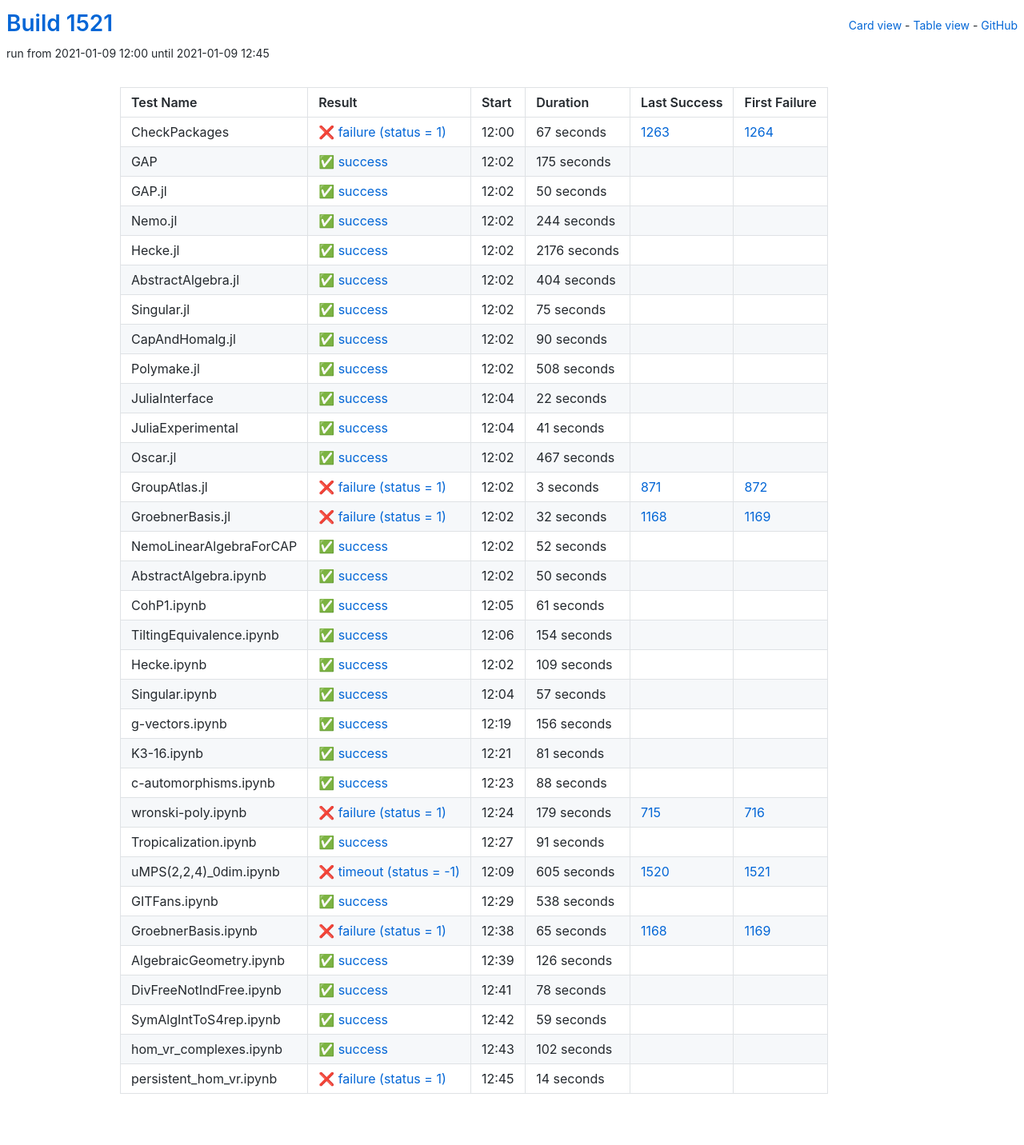
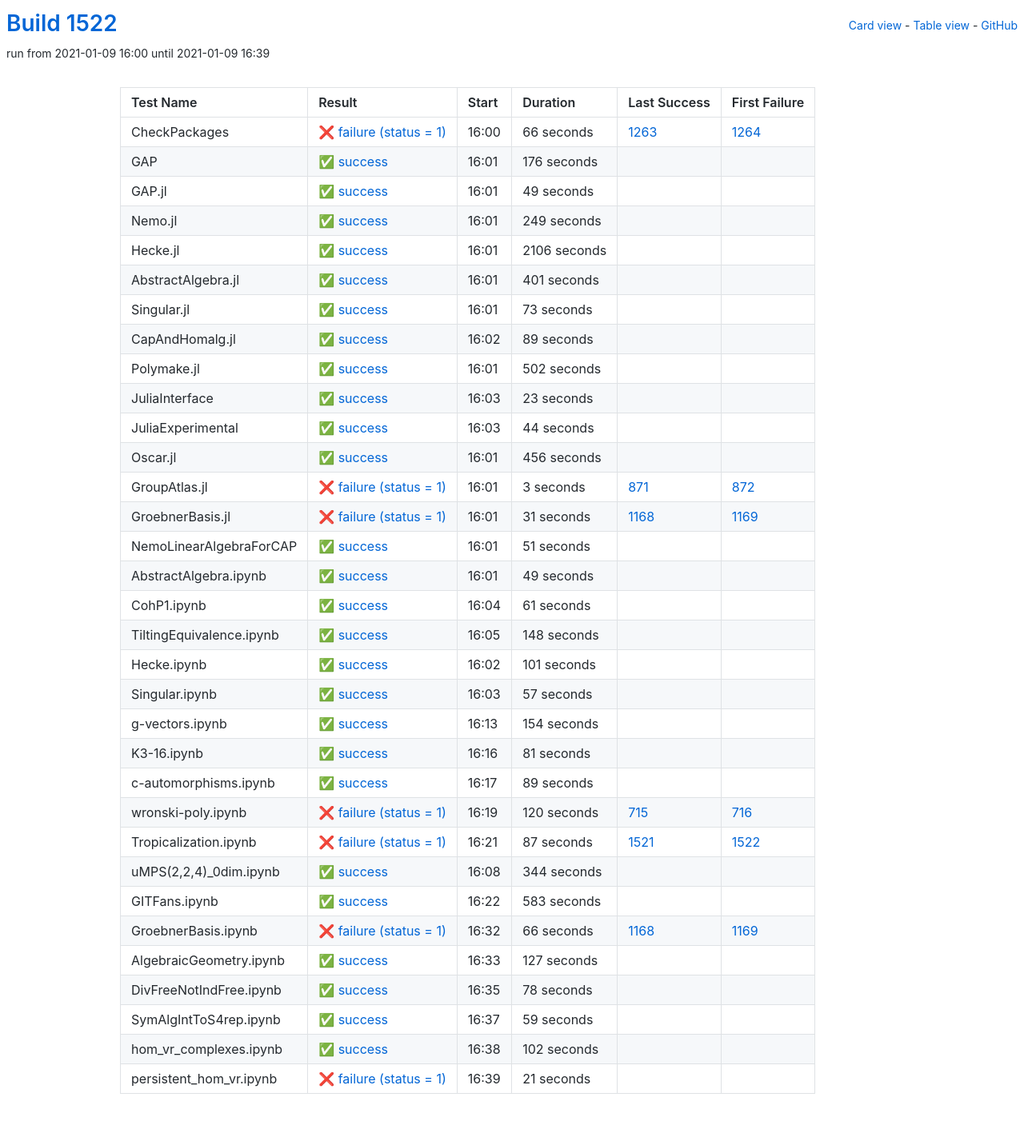
Before and after one commit to oscar-system/oscar-ci-status-stable, a Jekyll site: the page built from table.html, in a window 1280 px wide. Shown: the whole page at 80% size. Built offline with Jekyll 4.4.1, drawn with Linux system fonts in a browser that asks for light colours.

Commit message:
Build #1522

```diff
--- a/_data/ci.yml
+++ b/_data/ci.yml
@@ -1,6 +1,6 @@
 ---
-build: 1521
-build_url: https://oscarci.mathematik.uni-kl.de/job/oscar-stable/1521/
+build: 1522
+build_url: https://oscarci.mathematik.uni-kl.de/job/oscar-stable/1522/
 job: oscar-stable
 organization: oscar-system
 repo: oscar-ci-status-stable
@@ -8,152 +8,152 @@ repourl: https://github.com/oscar-system/oscar-ci-status-stable
 tests:
 - name: CheckPackages
   id: checkpackages
-  log: https://oscarci.mathematik.uni-kl.de/job/oscar-stable/1521/artifact/logs/build-1521/CheckPackages.log
-  start: 2021-01-09 12:00
+  log: https://oscarci.mathematik.uni-kl.de/job/oscar-stable/1522/artifact/logs/build-1522/CheckPackages.log
+  start: 2021-01-09 16:00
   success: false
   exitcode: 1
   status: failure
-  duration: 67
+  duration: 66
   last_success: 1263
   last_success_url: https://oscarci.mathematik.uni-kl.de/job/oscar-stable/1263/
   first_failure: 1264
   first_failure_url: https://oscarci.mathematik.uni-kl.de/job/oscar-stable/1264/
 - name: GAP
   id: gap
-  log: https://oscarci.mathematik.uni-kl.de/job/oscar-stable/1521/artifact/logs/build-1521/GAP.log
-  start: 2021-01-09 12:02
+  log: https://oscarci.mathematik.uni-kl.de/job/oscar-stable/1522/artifact/logs/build-1522/GAP.log
+  start: 2021-01-09 16:01
   success: true
   exitcode: 0
   status: success
-  duration: 175
+  duration: 176
   last_success: false
   last_success_url:
   first_failure: false
   first_failure_url:
 - name: GAP.jl
   id: gap-jl
-  log: https://oscarci.mathematik.uni-kl.de/job/oscar-stable/1521/artifact/logs/build-1521/GAP.jl.log
-  start: 2021-01-09 12:02
+  log: https://oscarci.mathematik.uni-kl.de/job/oscar-stable/1522/artifact/logs/build-1522/GAP.jl.log
+  start: 2021-01-09 16:01
   success: true
   exitcode: 0
   status: success
-  duration: 50
+  duration: 49
   last_success: false
   last_success_url:
   first_failure: false
   first_failure_url:
 - name: Nemo.jl
   id: nemo-jl
-  log: https://oscarci.mathematik.uni-kl.de/job/oscar-stable/1521/artifact/logs/build-1521/Nemo.jl.log
-  start: 2021-01-09 12:02
+  log: https://oscarci.mathematik.uni-kl.de/job/oscar-stable/1522/artifact/logs/build-1522/Nemo.jl.log
+  start: 2021-01-09 16:01
   success: true
   exitcode: 0
   status: success
-  duration: 244
+  duration: 249
   last_success: false
   last_success_url:
   first_failure: false
   first_failure_url:
 - name: Hecke.jl
   id: hecke-jl
-  log: https://oscarci.mathematik.uni-kl.de/job/oscar-stable/1521/artifact/logs/build-1521/Hecke.jl.log
-  start: 2021-01-09 12:02
+  log: https://oscarci.mathematik.uni-kl.de/job/oscar-stable/1522/artifact/logs/build-1522/Hecke.jl.log
+  start: 2021-01-09 16:01
   success: true
   exitcode: 0
   status: success
-  duration: 2176
+  duration: 2106
   last_success: false
   last_success_url:
   first_failure: false
   first_failure_url:
 - name: AbstractAlgebra.jl
   id: abstractalgebra-jl
-  log: https://oscarci.mathematik.uni-kl.de/job/oscar-stable/1521/artifact/logs/build-1521/AbstractAlgebra.jl.log
-  start: 2021-01-09 12:02
+  log: https://oscarci.mathematik.uni-kl.de/job/oscar-stable/1522/artifact/logs/build-1522/AbstractAlgebra.jl.log
+  start: 2021-01-09 16:01
   success: true
   exitcode: 0
   status: success
-  duration: 404
+  duration: 401
   last_success: false
   last_success_url:
   first_failure: false
   first_failure_url:
 - name: Singular.jl
   id: singular-jl
-  log: https://oscarci.mathematik.uni-kl.de/job/oscar-stable/1521/artifact/logs/build-1521/Singular.jl.log
-  start: 2021-01-09 12:02
+  log: https://oscarci.mathematik.uni-kl.de/job/oscar-stable/1522/artifact/logs/build-1522/Singular.jl.log
+  start: 2021-01-09 16:01
   success: true
   exitcode: 0
   status: success
-  duration: 75
+  duration: 73
   last_success: false
   last_success_url:
   first_failure: false
   first_failure_url:
 - name: CapAndHomalg.jl
   id: capandhomalg-jl
-  log: https://oscarci.mathematik.uni-kl.de/job/oscar-stable/1521/artifact/logs/build-1521/CapAndHomalg.jl.log
-  start: 2021-01-09 12:02
+  log: https://oscarci.mathematik.uni-kl.de/job/oscar-stable/1522/artifact/logs/build-1522/CapAndHomalg.jl.log
+  start: 2021-01-09 16:02
   success: true
   exitcode: 0
   status: success
-  duration: 90
+  duration: 89
   last_success: false
   last_success_url:
   first_failure: false
   first_failure_url:
 - name: Polymake.jl
   id: polymake-jl
-  log: https://oscarci.mathematik.uni-kl.de/job/oscar-stable/1521/artifact/logs/build-1521/Polymake.jl.log
-  start: 2021-01-09 12:02
+  log: https://oscarci.mathematik.uni-kl.de/job/oscar-stable/1522/artifact/logs/build-1522/Polymake.jl.log
+  start: 2021-01-09 16:01
   success: true
   exitcode: 0
   status: success
-  duration: 508
+  duration: 502
   last_success: false
   last_success_url:
   first_failure: false
   first_failure_url:
 - name: JuliaInterface
   id: juliainterface
-  log: https://oscarci.mathematik.uni-kl.de/job/oscar-stable/1521/artifact/logs/build-1521/JuliaInterface.log
-  start: 2021-01-09 12:04
+  log: https://oscarci.mathematik.uni-kl.de/job/oscar-stable/1522/artifact/logs/build-1522/JuliaInterface.log
+  start: 2021-01-09 16:03
   success: true
   exitcode: 0
   status: success
-  duration: 22
+  duration: 23
   last_success: false
   last_success_url:
   first_failure: false
   first_failure_url:
 - name: JuliaExperimental
   id: juliaexperimental
-  log: https://oscarci.mathematik.uni-kl.de/job/oscar-stable/1521/artifact/logs/build-1521/JuliaExperimental.log
-  start: 2021-01-09 12:04
+  log: https://oscarci.mathematik.uni-kl.de/job/oscar-stable/1522/artifact/logs/build-1522/JuliaExperimental.log
+  start: 2021-01-09 16:03
   success: true
   exitcode: 0
   status: success
-  duration: 41
+  duration: 44
   last_success: false
   last_success_url:
   first_failure: false
   first_failure_url:
 - name: Oscar.jl
   id: oscar-jl
-  log: https://oscarci.mathematik.uni-kl.de/job/oscar-stable/1521/artifact/logs/build-1521/Oscar.jl.log
-  start: 2021-01-09 12:02
+  log: https://oscarci.mathematik.uni-kl.de/job/oscar-stable/1522/artifact/logs/build-1522/Oscar.jl.log
+  start: 2021-01-09 16:01
   success: true
   exitcode: 0
   status: success
-  duration: 467
+  duration: 456
   last_success: false
   last_success_url:
   first_failure: false
   first_failure_url:
 - name: GroupAtlas.jl
   id: groupatlas-jl
-  log: https://oscarci.mathematik.uni-kl.de/job/oscar-stable/1521/artifact/logs/build-1521/GroupAtlas.jl.log
-  start: 2021-01-09 12:02
+  log: https://oscarci.mathematik.uni-kl.de/job/oscar-stable/1522/artifact/logs/build-1522/GroupAtlas.jl.log
+  start: 2021-01-09 16:01
   success: false
   exitcode: 1
   status: failure
@@ -164,44 +164,44 @@ tests:
   first_failure_url: https://oscarci.mathematik.uni-kl.de/job/oscar-stable/872/
 - name: GroebnerBasis.jl
   id: groebnerbasis-jl
-  log: https://oscarci.mathematik.uni-kl.de/job/oscar-stable/1521/artifact/logs/build-1521/GroebnerBasis.jl.log
-  start: 2021-01-09 12:02
+  log: https://oscarci.mathematik.uni-kl.de/job/oscar-stable/1522/artifact/logs/build-1522/GroebnerBasis.jl.log
+  start: 2021-01-09 16:01
   success: false
   exitcode: 1
   status: failure
-  duration: 32
+  duration: 31
   last_success: 1168
   last_success_url: https://oscarci.mathematik.uni-kl.de/job/oscar-stable/1168/
   first_failure: 1169
   first_failure_url: https://oscarci.mathematik.uni-kl.de/job/oscar-stable/1169/
 - name: NemoLinearAlgebraForCAP
   id: nemolinearalgebraforcap
-  log: https://oscarci.mathematik.uni-kl.de/job/oscar-stable/1521/artifact/logs/build-1521/NemoLinearAlgebraForCAP.log
-  start: 2021-01-09 12:02
+  log: https://oscarci.mathematik.uni-kl.de/job/oscar-stable/1522/artifact/logs/build-1522/NemoLinearAlgebraForCAP.log
+  start: 2021-01-09 16:01
   success: true
   exitcode: 0
   status: success
-  duration: 52
+  duration: 51
   last_success: false
   last_success_url:
   first_failure: false
   first_failure_url:
 - name: AbstractAlgebra.ipynb
   id: abstractalgebra-ipynb
-  log: https://oscarci.mathematik.uni-kl.de/job/oscar-stable/1521/artifact/logs/build-1521/AbstractAlgebra.ipynb.log
-  start: 2021-01-09 12:02
+  log: https://oscarci.mathematik.uni-kl.de/job/oscar-stable/1522/artifact/logs/build-1522/AbstractAlgebra.ipynb.log
+  start: 2021-01-09 16:01
   success: true
   exitcode: 0
   status: success
-  duration: 50
+  duration: 49
   last_success: false
   last_success_url:
   first_failure: false
   first_failure_url:
 - name: CohP1.ipynb
   id: cohp1-ipynb
-  log: https://oscarci.mathematik.uni-kl.de/job/oscar-stable/1521/artifact/logs/build-1521/CohP1.ipynb.log
-  start: 2021-01-09 12:05
+  log: https://oscarci.mathematik.uni-kl.de/job/oscar-stable/1522/artifact/logs/build-1522/CohP1.ipynb.log
+  start: 2021-01-09 16:04
   success: true
   exitcode: 0
   status: success
@@ -212,32 +212,32 @@ tests:
   first_failure_url:
 - name: TiltingEquivalence.ipynb
   id: tiltingequivalence-ipynb
-  log: https://oscarci.mathematik.uni-kl.de/job/oscar-stable/1521/artifact/logs/build-1521/TiltingEquivalence.ipynb.log
-  start: 2021-01-09 12:06
+  log: https://oscarci.mathematik.uni-kl.de/job/oscar-stable/1522/artifact/logs/build-1522/TiltingEquivalence.ipynb.log
+  start: 2021-01-09 16:05
   success: true
   exitcode: 0
   status: success
-  duration: 154
+  duration: 148
   last_success: false
   last_success_url:
   first_failure: false
   first_failure_url:
 - name: Hecke.ipynb
   id: hecke-ipynb
-  log: https://oscarci.mathematik.uni-kl.de/job/oscar-stable/1521/artifact/logs/build-1521/Hecke.ipynb.log
-  start: 2021-01-09 12:02
+  log: https://oscarci.mathematik.uni-kl.de/job/oscar-stable/1522/artifact/logs/build-1522/Hecke.ipynb.log
+  start: 2021-01-09 16:02
   success: true
   exitcode: 0
   status: success
-  duration: 109
+  duration: 101
   last_success: false
   last_success_url:
   first_failure: false
   first_failure_url:
 - name: Singular.ipynb
   id: singular-ipynb
-  log: https://oscarci.mathematik.uni-kl.de/job/oscar-stable/1521/artifact/logs/build-1521/Singular.ipynb.log
-  start: 2021-01-09 12:04
+  log: https://oscarci.mathematik.uni-kl.de/job/oscar-stable/1522/artifact/logs/build-1522/Singular.ipynb.log
+  start: 2021-01-09 16:03
   success: true
   exitcode: 0
   status: success
@@ -248,20 +248,20 @@ tests:
   first_failure_url:
 - name: g-vectors.ipynb
   id: g-vectors-ipynb
-  log: https://oscarci.mathematik.uni-kl.de/job/oscar-stable/1521/artifact/logs/build-1521/g-vectors.ipynb.log
-  start: 2021-01-09 12:19
+  log: https://oscarci.mathematik.uni-kl.de/job/oscar-stable/1522/artifact/logs/build-1522/g-vectors.ipynb.log
+  start: 2021-01-09 16:13
   success: true
   exitcode: 0
   status: success
-  duration: 156
+  duration: 154
   last_success: false
   last_success_url:
   first_failure: false
   first_failure_url:
 - name: K3-16.ipynb
   id: k3-16-ipynb
-  log: https://oscarci.mathematik.uni-kl.de/job/oscar-stable/1521/artifact/logs/build-1521/K3-16.ipynb.log
-  start: 2021-01-09 12:21
+  log: https://oscarci.mathematik.uni-kl.de/job/oscar-stable/1522/artifact/logs/build-1522/K3-16.ipynb.log
+  start: 2021-01-09 16:16
   success: true
   exitcode: 0
   status: success
@@ -272,92 +272,92 @@ tests:
   first_failure_url:
 - name: c-automorphisms.ipynb
   id: c-automorphisms-ipynb
-  log: https://oscarci.mathematik.uni-kl.de/job/oscar-stable/1521/artifact/logs/build-1521/c-automorphisms.ipynb.log
-  start: 2021-01-09 12:23
+  log: https://oscarci.mathematik.uni-kl.de/job/oscar-stable/1522/artifact/logs/build-1522/c-automorphisms.ipynb.log
+  start: 2021-01-09 16:17
   success: true
   exitcode: 0
   status: success
-  duration: 88
+  duration: 89
   last_success: false
   last_success_url:
   first_failure: false
   first_failure_url:
 - name: wronski-poly.ipynb
   id: wronski-poly-ipynb
-  log: https://oscarci.mathematik.uni-kl.de/job/oscar-stable/1521/artifact/logs/build-1521/wronski-poly.ipynb.log
-  start: 2021-01-09 12:24
+  log: https://oscarci.mathematik.uni-kl.de/job/oscar-stable/1522/artifact/logs/build-1522/wronski-poly.ipynb.log
+  start: 2021-01-09 16:19
   success: false
   exitcode: 1
   status: failure
-  duration: 179
+  duration: 120
   last_success: 715
   last_success_url: https://oscarci.mathematik.uni-kl.de/job/oscar-stable/715/
   first_failure: 716
   first_failure_url: https://oscarci.mathematik.uni-kl.de/job/oscar-stable/716/
 - name: Tropicalization.ipynb
   id: tropicalization-ipynb
-  log: https://oscarci.mathematik.uni-kl.de/job/oscar-stable/1521/artifact/logs/build-1521/Tropicalization.ipynb.log
-  start: 2021-01-09 12:27
+  log: https://oscarci.mathematik.uni-kl.de/job/oscar-stable/1522/artifact/logs/build-1522/Tropicalization.ipynb.log
+  start: 2021-01-09 16:21
+  success: false
+  exitcode: 1
+  status: failure
+  duration: 87
+  last_success: 1521
+  last_success_url: https://oscarci.mathematik.uni-kl.de/job/oscar-stable/1521/
+  first_failure: 1522
+  first_failure_url: https://oscarci.mathematik.uni-kl.de/job/oscar-stable/1522/
+- name: uMPS(2,2,4)_0dim.ipynb
+  id: umps-2-2-4-0dim-ipynb
+  log: https://oscarci.mathematik.uni-kl.de/job/oscar-stable/1522/artifact/logs/build-1522/uMPS-2-2-4-_0dim.ipynb.log
+  start: 2021-01-09 16:08
   success: true
   exitcode: 0
   status: success
-  duration: 91
+  duration: 344
   last_success: false
   last_success_url:
   first_failure: false
   first_failure_url:
-- name: uMPS(2,2,4)_0dim.ipynb
-  id: umps-2-2-4-0dim-ipynb
-  log: https://oscarci.mathematik.uni-kl.de/job/oscar-stable/1521/artifact/logs/build-1521/uMPS-2-2-4-_0dim.ipynb.log
-  start: 2021-01-09 12:09
-  success: false
-  exitcode: -1
-  status: timeout
-  duration: 605
-  last_success: 1520
-  last_success_url: https://oscarci.mathematik.uni-kl.de/job/oscar-stable/1520/
-  first_failure: 1521
-  first_failure_url: https://oscarci.mathematik.uni-kl.de/job/oscar-stable/1521/
 - name: GITFans.ipynb
   id: gitfans-ipynb
-  log: https://oscarci.mathematik.uni-kl.de/job/oscar-stable/1521/artifact/logs/build-1521/GITFans.ipynb.log
-  start: 2021-01-09 12:29
+  log: https://oscarci.mathematik.uni-kl.de/job/oscar-stable/1522/artifact/logs/build-1522/GITFans.ipynb.log
+  start: 2021-01-09 16:22
   success: true
   exitcode: 0
   status: success
-  duration: 538
+  duration: 583
   last_success: false
   last_success_url:
   first_failure: false
   first_failure_url:
 - name: GroebnerBasis.ipynb
   id: groebnerbasis-ipynb
-  log: https://oscarci.mathematik.uni-kl.de/job/oscar-stable/1521/artifact/logs/build-1521/GroebnerBasis.ipynb.log
-  start: 2021-01-09 12:38
+  log: https://oscarci.mathematik.uni-kl.de/job/oscar-stable/1522/artifact/logs/build-1522/GroebnerBasis.ipynb.log
+  start: 2021-01-09 16:32
   success: false
   exitcode: 1
   status: failure
-  duration: 65
+  duration: 66
   last_success: 1168
   last_success_url: https://oscarci.mathematik.uni-kl.de/job/oscar-stable/1168/
   first_failure: 1169
   first_failure_url: https://oscarci.mathematik.uni-kl.de/job/oscar-stable/1169/
 - name: AlgebraicGeometry.ipynb
   id: algebraicgeometry-ipynb
-  log: https://oscarci.mathematik.uni-kl.de/job/oscar-stable/1521/artifact/logs/build-1521/AlgebraicGeometry.ipynb.log
-  start: 2021-01-09 12:39
+  log: https://oscarci.mathematik.uni-kl.de/job/oscar-stable/1522/artifact/logs/build-1522/AlgebraicGeometry.ipynb.log
+  start: 2021-01-09 16:33
   success: true
   exitcode: 0
   status: success
-  duration: 126
+  duration: 127
   last_success: false
   last_success_url:
   first_failure: false
   first_failure_url:
 - name: DivFreeNotIndFree.ipynb
   id: divfreenotindfree-ipynb
-  log: https://oscarci.mathematik.uni-kl.de/job/oscar-stable/1521/artifact/logs/build-1521/DivFreeNotIndFree.ipynb.log
-  start: 2021-01-09 12:41
+  log: https://oscarci.mathematik.uni-kl.de/job/oscar-stable/1522/artifact/logs/build-1522/DivFreeNotIndFree.ipynb.log
+  start: 2021-01-09 16:35
   success: true
   exitcode: 0
   status: success
@@ -368,8 +368,8 @@ tests:
   first_failure_url:
 - name: SymAlgIntToS4rep.ipynb
   id: symalginttos4rep-ipynb
-  log: https://oscarci.mathematik.uni-kl.de/job/oscar-stable/1521/artifact/logs/build-1521/SymAlgIntToS4rep.ipynb.log
-  start: 2021-01-09 12:42
+  log: https://oscarci.mathematik.uni-kl.de/job/oscar-stable/1522/artifact/logs/build-1522/SymAlgIntToS4rep.ipynb.log
+  start: 2021-01-09 16:37
   success: true
   exitcode: 0
   status: success
@@ -380,8 +380,8 @@ tests:
   first_failure_url:
 - name: hom_vr_complexes.ipynb
   id: hom-vr-complexes-ipynb
-  log: https://oscarci.mathematik.uni-kl.de/job/oscar-stable/1521/artifact/logs/build-1521/hom_vr_complexes.ipynb.log
-  start: 2021-01-09 12:43
+  log: https://oscarci.mathematik.uni-kl.de/job/oscar-stable/1522/artifact/logs/build-1522/hom_vr_complexes.ipynb.log
+  start: 2021-01-09 16:38
   success: true
   exitcode: 0
   status: success
@@ -392,12 +392,12 @@ tests:
   first_failure_url:
 - name: persistent_hom_vr.ipynb
   id: persistent-hom-vr-ipynb
-  log: https://oscarci.mathematik.uni-kl.de/job/oscar-stable/1521/artifact/logs/build-1521/persistent_hom_vr.ipynb.log
-  start: 2021-01-09 12:45
+  log: https://oscarci.mathematik.uni-kl.de/job/oscar-stable/1522/artifact/logs/build-1522/persistent_hom_vr.ipynb.log
+  start: 2021-01-09 16:39
   success: false
   exitcode: 1
   status: failure
-  duration: 14
+  duration: 21
   last_success: false
   last_success_url:
   first_failure: false
```
Also changed, not shown: README.md.
